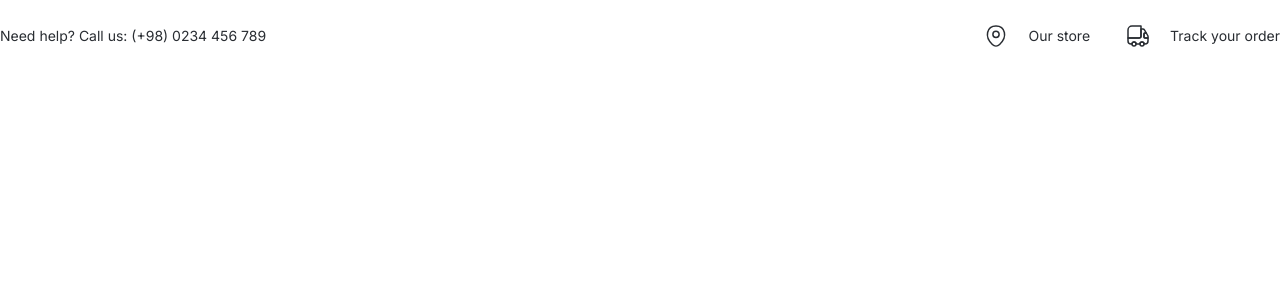
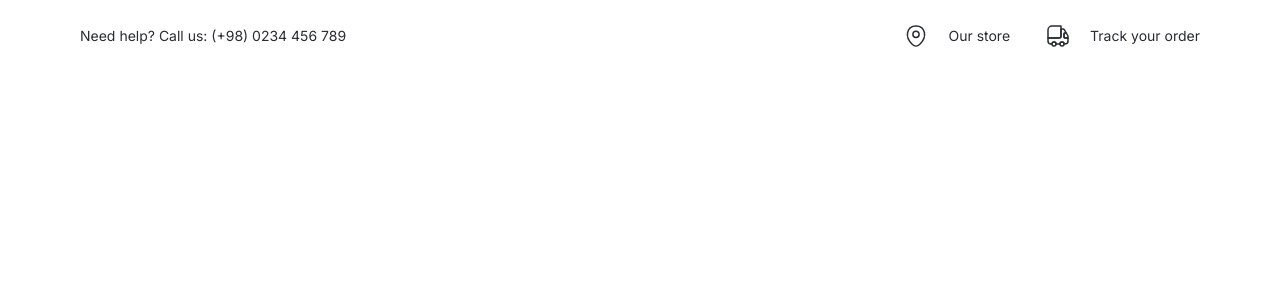
Before and after one commit to UlugbekAsadov/Electon-Frontend, a Next.js app: page / in a window 1280 px wide. Shown: the top 300 px of the page. Built offline with nearby package versions, Linux system fonts and the light colour scheme.

Commit message:
ELE-30: comments resolved

```diff
--- a/app/page.tsx
+++ b/app/page.tsx
@@ -1,4 +1,4 @@
-import TopHeaderElement from "@/components/sections/topHeaderElement";
+import TopHeaderElement from "@/components/sections/top-header-element";
 
 export default function Home() {
   return (
--- a/components/index.tsx
+++ b/components/index.tsx
@@ -1 +1 @@
-export * from "./sections/topHeaderElement";
+export * from "./sections/top-header-element";
--- a/components/sections/topHeaderElement.tsx
+++ b/components/sections/top-header-element.tsx
@@ -6,19 +6,19 @@ import Link from "next/link";
 
 const TopHeaderElement = () => {
   return (
-    <div className="container mx-auto py-6 text-black flex flex-col items-end md:flex-row md:items-center justify-between font-normal text-sm">
-      <span className="mb-4 md:mb-0">
+    <div className="container py-6 flex flex-col items-end md:flex-row md:items-center justify-between font-normal text-sm">
+      <p className="mb-4 md:mb-0 text-black">
         Need help? Call us: (+98) 0234 456 789
-      </span>
+      </p>
       <ul className="flex justify-between items-center gap-9">
         <Link className="flex gap-5 items-center" href={"/"}>
           <Image src={LocationIcon} alt="Location icon" width={24} />
-          <span>Our store</span>
+          <span className="text-black">Our store</span>
         </Link>
 
         <Link className="flex gap-5 items-center" href={"/"}>
           <Image src={TrackIcon} alt="Track icon" />
-          <span>Track your order</span>
+          <span className="text-black">Track your order</span>
         </Link>
       </ul>
     </div>
--- a/tailwind.config.js
+++ b/tailwind.config.js
@@ -26,6 +26,16 @@ module.exports = {
       },
       white: "#fff",
     },
+    container: {
+      center: true,
+      padding: {
+        DEFAULT: "1rem",
+        sm: "2rem",
+        lg: "4rem",
+        xl: "5rem",
+        "2xl": "6rem",
+      },
+    },
   },
   plugins: [],
 };
```
